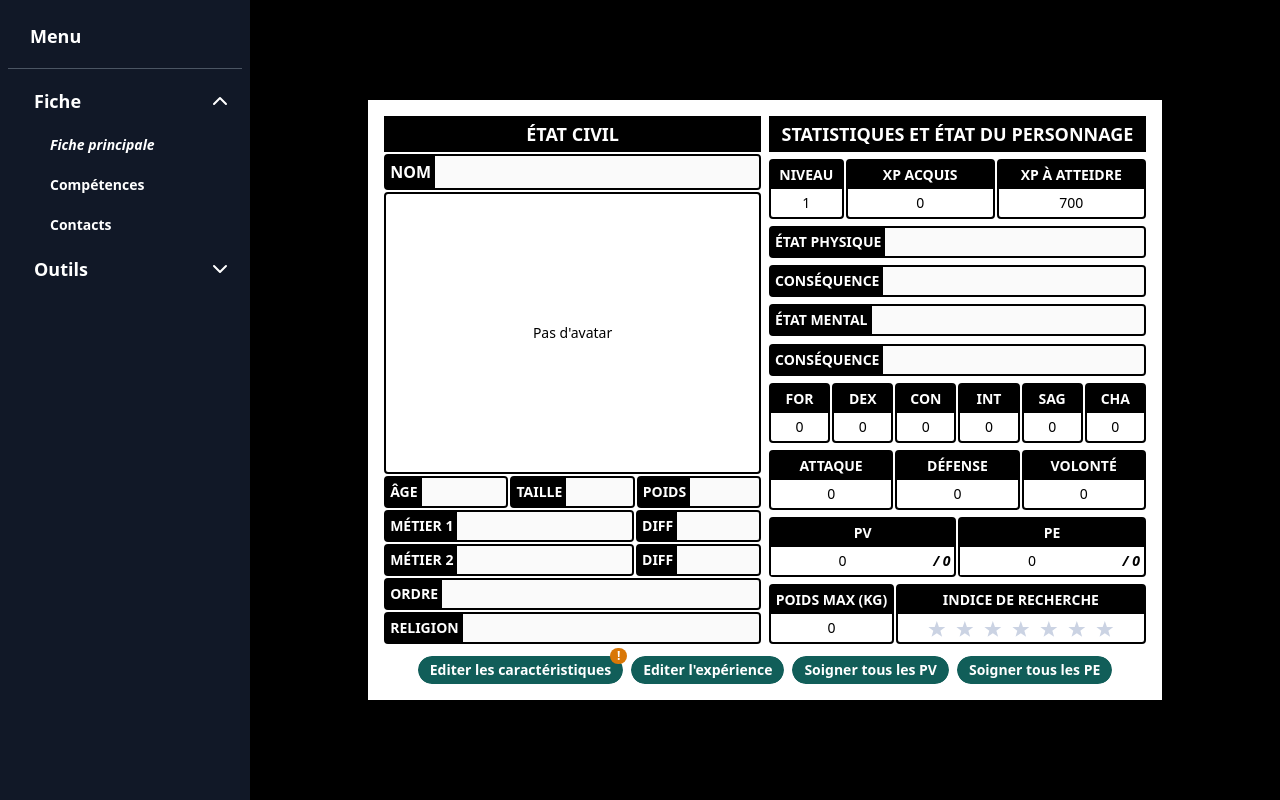
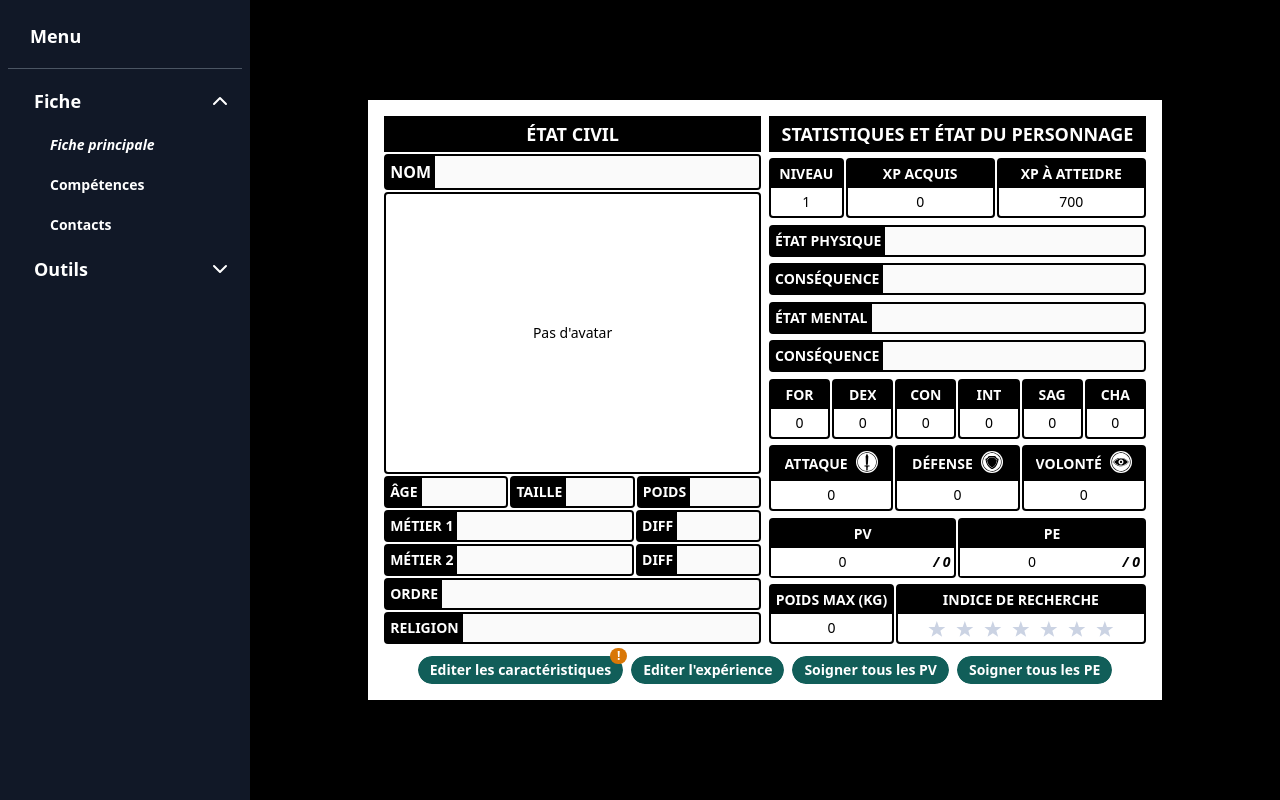
Before and after one commit to LucasPitzalis/2d6-FPI, a React (Vite) app: page / in a window 1280 px wide. Built offline with nearby package versions, Linux system fonts and the light colour scheme.

Commit message:
made FieldLabel able to take just text or an object containing text and an icon. Added icons to action labels

```diff
--- a/src/components/App.jsx
+++ b/src/components/App.jsx
@@ -13,7 +13,7 @@ function App() {
   const characterName = useSelector((state) => state.character.name);
 
   useEffect(() => {
-    document.title = 'Fiche Dice' + (characterName !== '' ? ` : ${characterName}` : '');
+    document.title = 'Fiche 2d6' + (characterName !== '' ? ` : ${characterName}` : '');
   }, [characterName]);
 
   return (
--- a/src/components/character/Stats.jsx
+++ b/src/components/character/Stats.jsx
@@ -3,6 +3,9 @@ import StaticField from "../fields/StaticField";
 import { atk, def, wil, maxHp, maxEp } from "../../utils/characterStats";
 import DirectInput from "../fields/DirectInput";
 import { getAbilityNameFr } from "../../utils/functions";
+import AttackIcon from "../../icons/AttackIcon";
+import DefenseIcon from "../../icons/DefenseIcon";
+import WillIcon from "../../icons/WillIcon";
 
 export default function Stats() {
     const { abilities } = useSelector((state) => state.character);
@@ -15,9 +18,9 @@ export default function Stats() {
                 )})}
             </div>
             <div className="flex space-x-0.5">
-                <StaticField label="attaque" name="character.attack" styles="w-1/3" value={atk()} vertical />
-                <StaticField label="défense" name="character.defence" styles="w-1/3" value={def()} vertical/>
-                <StaticField label="volonté" name="character.will" styles="w-1/3" value={wil()} vertical />
+                <StaticField label={{text: 'attaque', icon: <AttackIcon />}} name="character.attack" styles="w-1/3" value={atk()} vertical />
+                <StaticField label={{text: 'défense', icon: <DefenseIcon />}} name="character.defence" styles="w-1/3" value={def()} vertical/>
+                <StaticField label={{text: 'volonté', icon: <WillIcon />}} name="character.will" styles="w-1/3" value={wil()} vertical />
             </div>
             <div className="flex space-x-0.5">
                 <DirectInput label="pv" name="character.healthPoints" styles="w-1/2" htmlType="number" limit={maxHp()} vertical />
--- a/src/components/fields/DirectInput.jsx
+++ b/src/components/fields/DirectInput.jsx
@@ -26,7 +26,13 @@ export default function DirectInput({name, htmlType, isTitle, styles, vertical,
 }
 
 DirectInput.propTypes = {
-    label: PropTypes.string,
+    label: PropTypes.oneOfType([
+        PropTypes.shape({
+            text: PropTypes.string.isRequired,
+            icon: PropTypes.object,
+        }),
+        PropTypes.string,
+    ]).isRequired,
     name: PropTypes.string.isRequired,
     htmlType: PropTypes.string,
     isTitle: PropTypes.bool,
@@ -36,10 +42,8 @@ DirectInput.propTypes = {
 }
 
 DirectInput.defaultProps = {
-    label: '',
     htmlType: 'text',
     isTitle: false,
-    styles: '',
     vertical: false,
     limit: null,
 }
--- a/src/components/fields/FieldLabel.jsx
+++ b/src/components/fields/FieldLabel.jsx
@@ -3,17 +3,33 @@ import PropTypes from 'prop-types';
 export default function FieldLabel({ name, label, vertical, styles }) {
     return (
         <label
-            className={`bg-black text-white p-1 font-bold flex items-center justify-center ${vertical ? 'w-full' : ''} ${styles}`}
+            className={`bg-black text-white p-1 font-bold flex items-center justify-center space-x-2 ${vertical ? 'w-full' : ''} ${styles}`}
             htmlFor={name}
         >
-            {label.toUpperCase()}
+            <span className="truncate">
+                {typeof(label) === 'string'
+                    ? label.toUpperCase()
+                    : label.text.toUpperCase()
+                }
+            </span>
+            {label.icon &&
+                <span className='pb-1'>
+                    {label.icon}
+                </span>
+            }
         </label>
     );
 }
 
 FieldLabel.propTypes = {
     name: PropTypes.string.isRequired,
-    label: PropTypes.string.isRequired,
+    label: PropTypes.oneOfType([
+        PropTypes.shape({
+            text: PropTypes.string.isRequired,
+            icon: PropTypes.object,
+        }),
+        PropTypes.string,
+    ]).isRequired,
     vertical: PropTypes.bool,
     styles: PropTypes.string,
 };
--- a/src/components/fields/LockedInput.jsx
+++ b/src/components/fields/LockedInput.jsx
@@ -65,7 +65,13 @@ export default function LockedInput({ label, name, htmlType, isTitle, styles, ve
 }
 
 LockedInput.propTypes = {
-    label: PropTypes.string,
+    label: PropTypes.oneOfType([
+        PropTypes.shape({
+            text: PropTypes.string.isRequired,
+            icon: PropTypes.object,
+        }),
+        PropTypes.string,
+    ]).isRequired,
     name: PropTypes.string.isRequired,
     htmlType: PropTypes.string,
     isTitle: PropTypes.bool,
@@ -77,10 +83,8 @@ LockedInput.propTypes = {
 }
 
 LockedInput.defaultProps = {
-    label: '',
     htmlType: 'text',
     isTitle: false,
-    styles: '',
     vertical: false,
     center: false,
     regex: /.*/,
--- a/src/components/fields/SheetField.jsx
+++ b/src/components/fields/SheetField.jsx
@@ -17,6 +17,5 @@ SheetField.propTypes = {
 
 SheetField.defaultProps = {
     isTitle: false,
-    styles: '',
     vertical: false,
 }
--- a/src/components/fields/StaticField.jsx
+++ b/src/components/fields/StaticField.jsx
@@ -13,7 +13,13 @@ export default function StaticField({ name, label, value, isTitle, styles, verti
 
 StaticField.propTypes = {
     name: PropTypes.string.isRequired,
-    label: PropTypes.string,
+    label: PropTypes.oneOfType([
+        PropTypes.shape({
+            text: PropTypes.string.isRequired,
+            icon: PropTypes.object,
+        }),
+        PropTypes.string,
+    ]).isRequired,
     value: PropTypes.oneOfType([
         PropTypes.string,
         PropTypes.number,
@@ -25,7 +31,6 @@ StaticField.propTypes = {
 
 
 StaticField.defaultProps = {
-    label: '',
     isTitle: false,
     styles: '',
     vertical: false,
```
